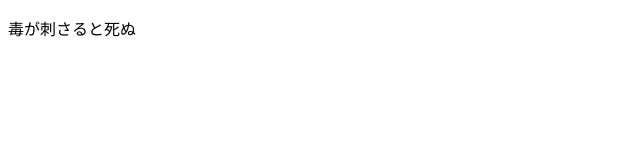
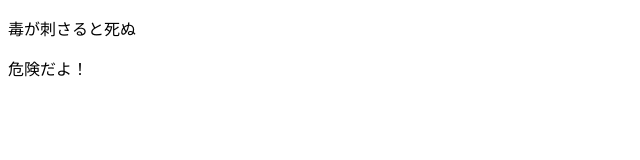
Before and after one commit to Absinthe899/practice2, a plain HTML site: page okoze.html in a window 1280 px wide. Shown: the whole page, without its empty margins (0-640 px from the left). Drawn offline with Linux system fonts and the light colour scheme.

Commit message:
Update okoze.html

```diff
--- a/okoze.html
+++ b/okoze.html
@@ -7,5 +7,6 @@
 </head>
 <body>
     <p>毒が刺さると死ぬ</p>
+    <p>危険だよ！</p>
 </body>
 </html>
```
